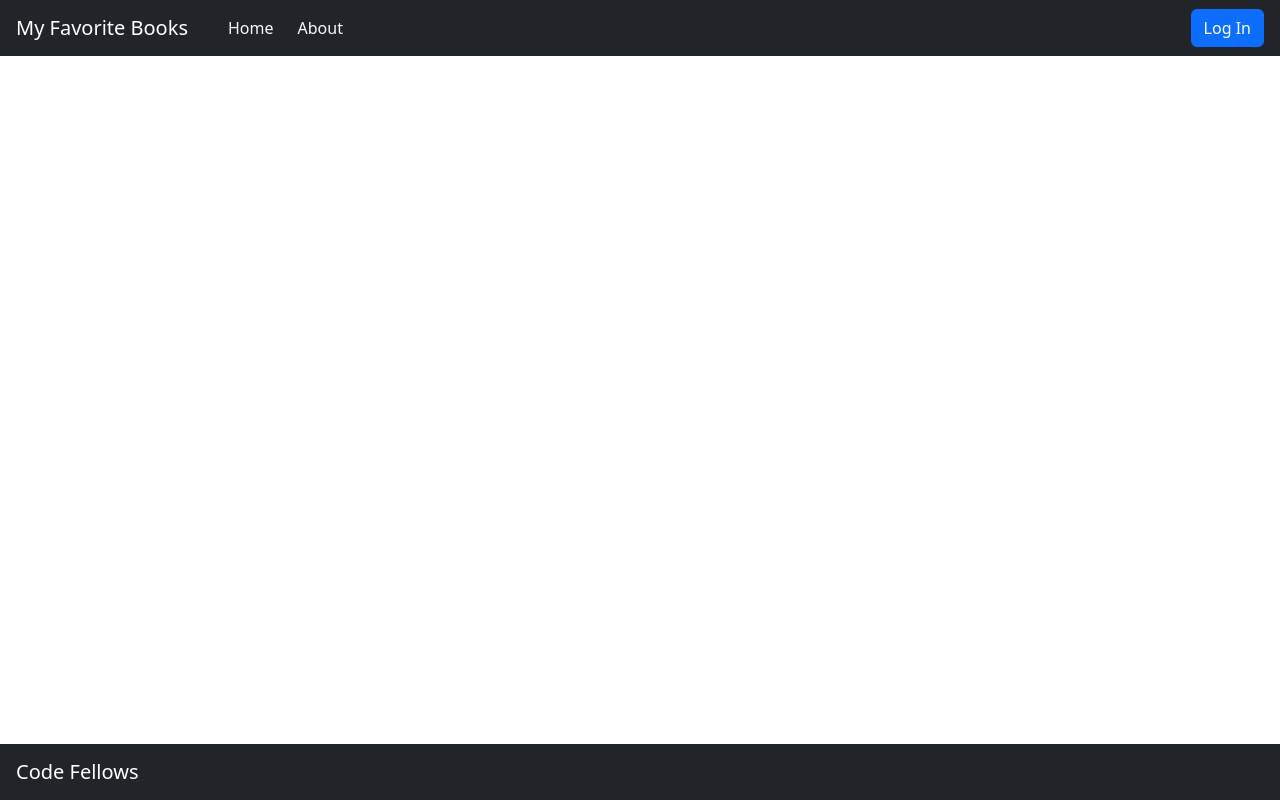
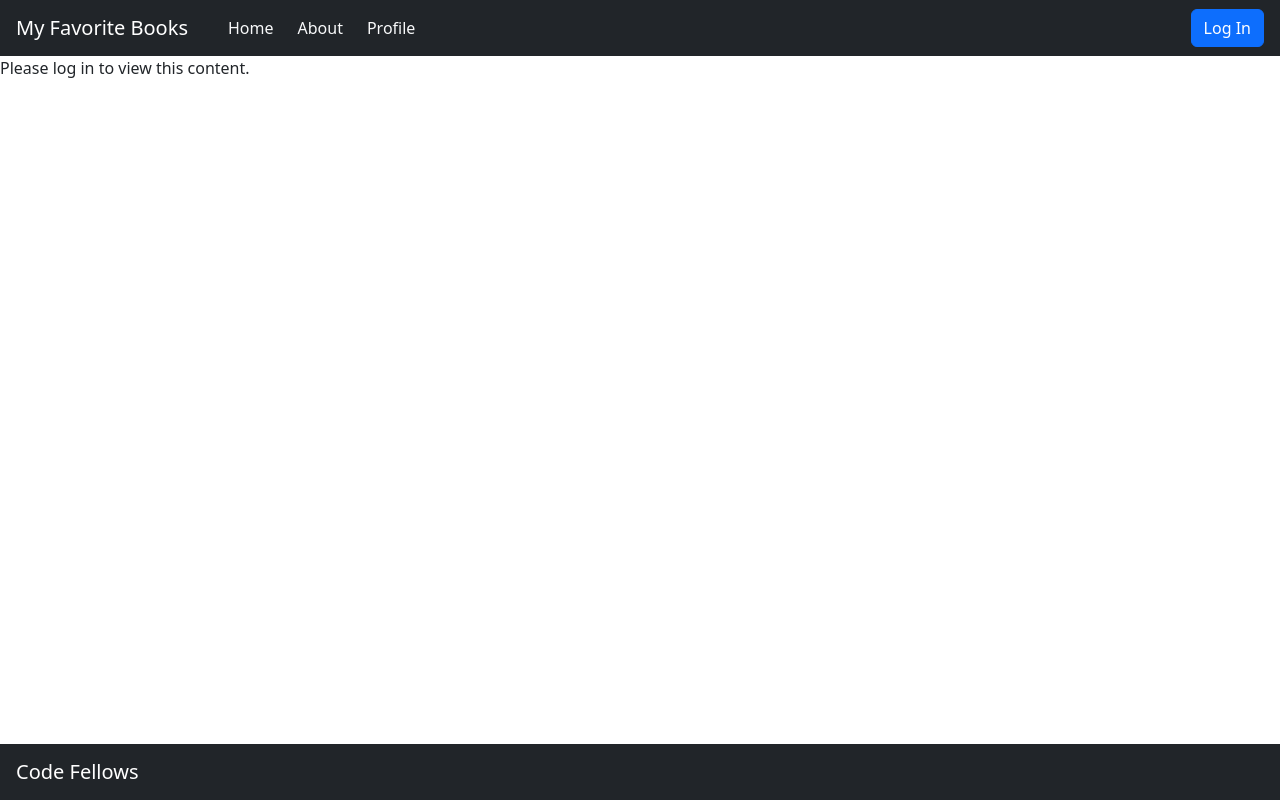
Before and after one commit to KJP-Industries/can-of-books-frontend, a React (Create React App) app: page /profile in a window 1280 px wide. Built offline with nearby package versions, Linux system fonts and the light colour scheme; no server answers.

Commit message:
Adds Profile component and corresponding routes + nav

```diff
--- a/src/App.js
+++ b/src/App.js
@@ -3,15 +3,15 @@ import Header from './components/Header';
 import Footer from './components/Footer';
 import BestBooks from './components/BestBooks';
 import About from './components/About';
+import Profile from './components/Profile';
+import LoggedOut from './components/LoggedOut';
 import 'bootstrap/dist/css/bootstrap.min.css';
-import LoggedOut from './components/LoggedOut';
 import { BrowserRouter as Router, Routes, Route } from 'react-router-dom';
 import { withAuth0 } from '@auth0/auth0-react';
 
 class App extends React.Component {
   render() {
     const { isAuthenticated } = this.props.auth0;
-    console.log({ isAuthenticated });
     return (
       <>
         <Router>
@@ -26,6 +26,10 @@ class App extends React.Component {
               path="/about"
               element={isAuthenticated ? <About /> : <LoggedOut />}
             />
+            <Route
+              path="/profile"
+              element={isAuthenticated ? <Profile /> : <LoggedOut />}
+            />
           </Routes>
           <Footer />
         </Router>
--- a/src/components/Header.js
+++ b/src/components/Header.js
@@ -22,9 +22,14 @@ class Header extends React.Component {
               Home
             </Link>
           </NavItem>
-          <NavItem className="flex-grow-1">
+          <NavItem>
             <Link to="/about" className="nav-link text-light ms-4">
               About
+            </Link>
+          </NavItem>
+          <NavItem className="flex-grow-1">
+            <Link to="/profile" className="nav-link text-light ms-4">
+              Profile
             </Link>
           </NavItem>
 
--- /dev/null
+++ b/src/components/Profile.js
@@ -0,0 +1,22 @@
+import React from 'react';
+import { useAuth0 } from '@auth0/auth0-react';
+
+const Profile = () => {
+  const { user, isAuthenticated, isLoading } = useAuth0();
+
+  if (isLoading) {
+    return <div>Loading ...</div>;
+  }
+
+  return (
+    isAuthenticated && (
+      <div>
+        <img src={user.picture} alt={user.name} />
+        <h2>{user.name}</h2>
+        <p>{user.email}</p>
+      </div>
+    )
+  );
+};
+
+export default Profile;
```
